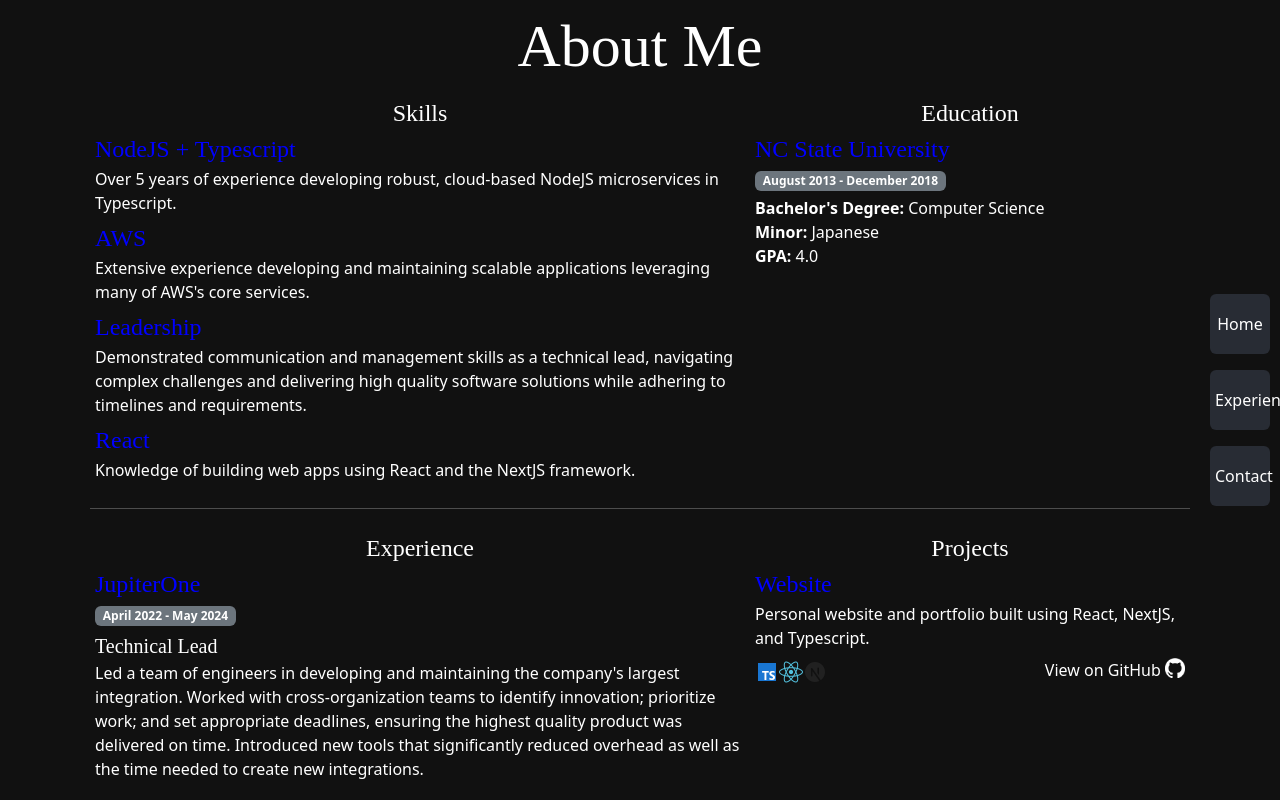
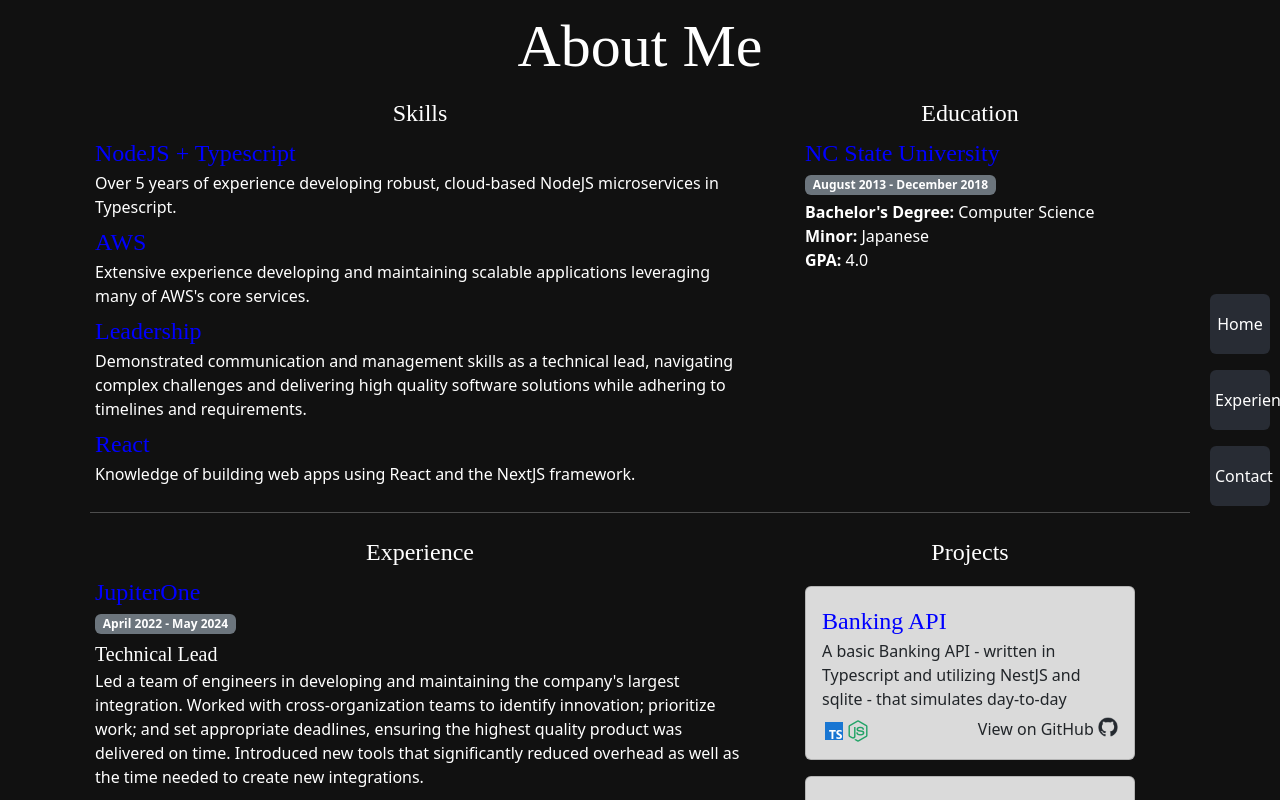
Before and after one commit to JakeFerrero/portfolio, a Next.js app: page /about in a window 1280 px wide. Shown: the top 800 px of the page. Built offline with nearby package versions, Linux system fonts and the light colour scheme.

Commit message:
Added projects to about me page

```diff
--- a/src/app/about/page.tsx
+++ b/src/app/about/page.tsx
@@ -51,8 +51,11 @@
         <div className={style.expColSmall}>
           <p className={style.sectionTitle}>Projects</p>
           <ul className={style.ulist}>
-            <li className={style.litem}>
-              <ProjectCard name='Website' tools={['Typescript', 'React', 'NextJS']} description='Personal website and portfolio built using React, NextJS, and Typescript.'/>
+            <li className={style.projectlitem} style={{ marginTop: '16px', marginBottom: '16px' }}>
+              <ProjectCard name='Banking API' link='https://github.com/JakeFerrero/banking-api' tools={['Typescript', 'NodeJS']} description='A basic Banking API - written in Typescript and utilizing NestJS and sqlite - that simulates day-to-day operations that a bank employee may use.'/>
+            </li>
+            <li className={style.projectlitem} style={{ marginTop: '16px', marginBottom: '16px' }}>
+              <ProjectCard name='Website' link='https://github.com/JakeFerrero/website' tools={['Typescript', 'React', 'NextJS']} description='Personal website and portfolio built using React, NextJS, and Typescript.'/>
             </li>
           </ul>
         </div>
--- a/src/app/components/ProjectCard.tsx
+++ b/src/app/components/ProjectCard.tsx
@@ -1,9 +1,9 @@
 import Image from 'next/image';
+import githubIcon from '../public/github.png';
 import nextjsIcon from '../public/nextjs.png';
 import nodejsIcon from '../public/nodejs.png';
 import reactIcon from '../public/react.png';
 import tsIcon from '../public/typescript.png';
-import githubIcon from '../public/github.png';
 import style from './skillCard.module.css';
 
 type Tool = 'Typescript' | 'NodeJS' | 'React' | 'NextJS';
@@ -12,9 +12,10 @@
   name: string;
   description: string;
   tools: Tool[];
+  link: string;
 }
 
-export default function ProjectCard({ name, description, tools }: Props) {
+export default function ProjectCard({ name, description, tools, link }: Props) {
   const toolIcons = new Set<any>();
   for (const tool of tools) {
     switch (tool) {
@@ -34,14 +35,16 @@
   }
 
   return (
-    <div>
-      <p className={style.skillName}>{name}</p>
-      <p style={{ marginBottom: '8px' }}>{description}</p>
-      <div style={{ display: 'flex', width: '100%' }}>
-        <span style={{ flex: 1 }}>{toolIcons}</span>
-        <span>View on GitHub&nbsp;</span>
-        <Image key='github' src={githubIcon} alt='GitHub' width={20} height={20}/>
+    <a href={link} role='button' className="card" style={{width: '100%', background: '#dadada', textDecoration: 'none' }}>
+      <div className="card-body">
+        <p className={style.skillName}>{name}</p>
+        <p style={{ marginBottom: '8px', overflowY: 'auto', maxHeight: '70px' }}>{description}</p>
+        <div style={{ display: 'flex', width: '100%' }}>
+          <span style={{ flex: 1 }}>{toolIcons}</span>
+          <span>View on GitHub&nbsp;</span>
+          <Image key="github" src={githubIcon} alt="GitHub" width={20} height={20} />
+        </div>
       </div>
-    </div>
+    </a>
   );
 }
--- a/src/app/components/experience.module.css
+++ b/src/app/components/experience.module.css
@@ -30,6 +30,8 @@
 .expColSmall {
   flex: 1;
   padding: 5px;
+  padding-left: 5%;
+  padding-right: 5%;
   width: 40%;
 }
 
@@ -42,6 +44,11 @@
 .litem {
   margin: 0;
   margin-bottom: 5px;
+}
+
+.projectlitem {
+  margin: 0;
+  margin-bottom: 20px;
 }
 
 .expEduWrapper {
@@ -62,6 +69,6 @@
 .sectionTitle {
   font-family: 'Copperplate';
   font-size: 24px;
-  margin-bottom: 0;
+  margin-bottom: 4px;
   text-align: center;
 }
```
Also changed, not shown: src/app/public/github-white.png (added), src/app/public/github.png.
